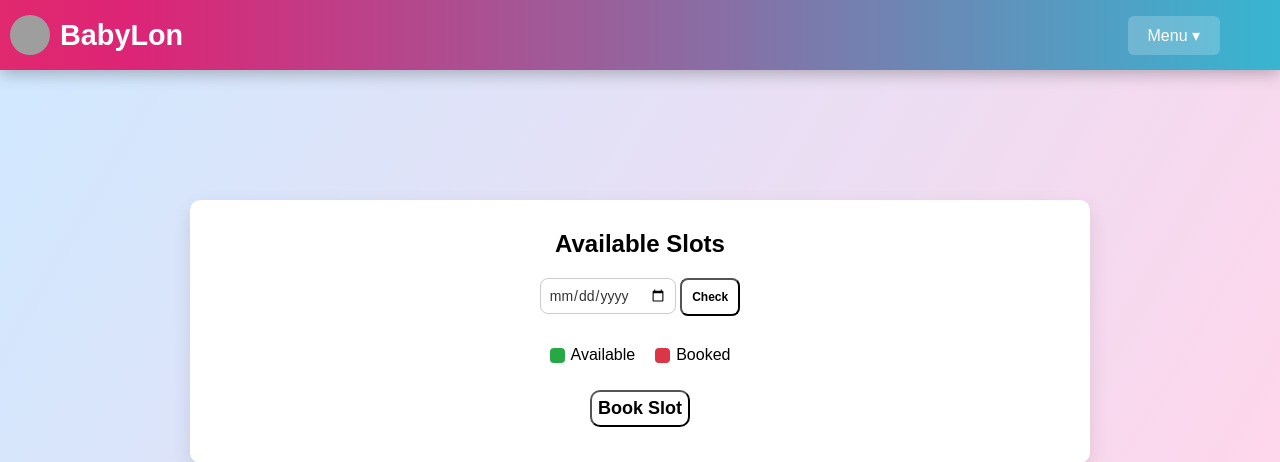
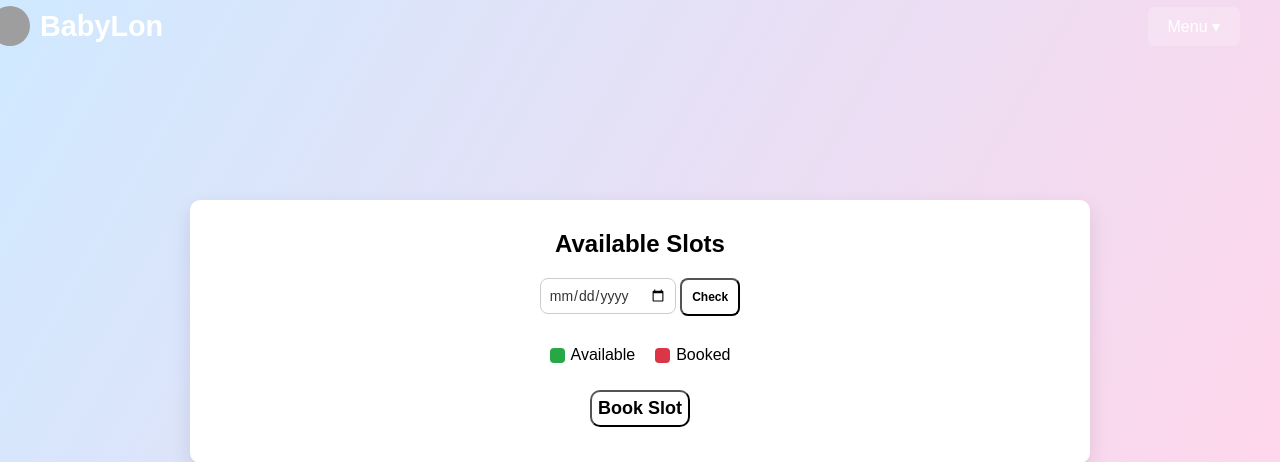
Before and after one commit to singhaditya2004/Babylon, a Django app: page /slots/ in a window 1280 px wide. Shown: the top 462 px of the page. Run offline with Django 5.2, Linux system fonts and the light colour scheme; grey boxes are pictures that could not be loaded.

Commit message:
Updated templates

```diff
--- a/Templates/slot_availability.html
+++ b/Templates/slot_availability.html
@@ -135,21 +135,17 @@
 }
 
 
-    .nav {
+  .nav {
   width: 100%;
-  background: linear-gradient(90deg, #ff512f, #dd2476, #24c6dc, #514a9d);
-  background-size: 300% 300%;
-  animation: gradientShift 10s ease infinite;
   display: flex;
   justify-content: space-between;
   align-items: center;
-  padding: 15px 60px;
-  box-shadow: 0 4px 15px rgba(0, 0, 0, 0.25);
+  padding: 6px 40px;   /* SLIM */
   position: fixed;
   top: 0;
   left: 0;
+}
 
-}
  .jik{
   display: flex;
   align-items: center;
```
